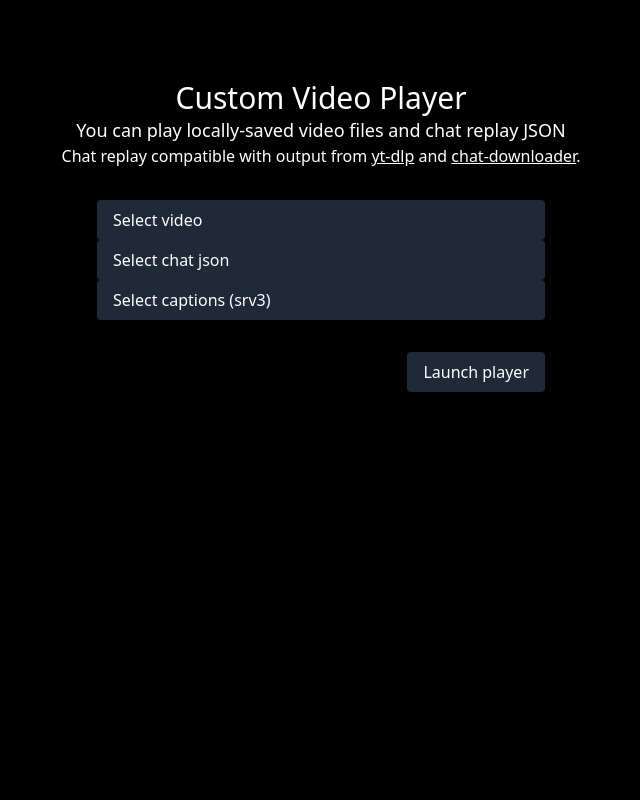
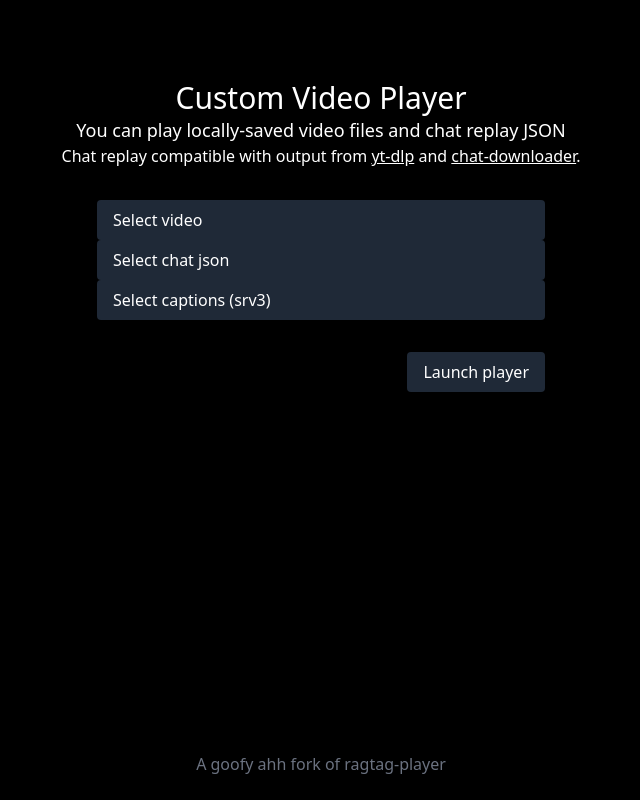
Before and after one commit to pinapelz/ragtag-player-remote, a Next.js app: page / in a window 1280 px wide. Shown: the whole page, without its empty margins (319-959 px from the left). Built offline with nearby package versions, Linux system fonts and the light colour scheme.

Commit message:
update footer message

```diff
--- a/modules/PageBase.tsx
+++ b/modules/PageBase.tsx
@@ -19,28 +19,16 @@ const PageBase = (props: PageBaseProps) => {
       >
         {props.children}
       </div>
-      {/* <div className="mt-6 text-gray-500 text-center">
-        Made with 🍝 by{' '}
+      <div className="py-6 text-center">
         <a
-          href="https://twitter.com/kitsune_cw"
-          className="hover:underline"
-          target="_blank"
-          rel="noreferrer noopener nofollow"
-        >
-          kitsune
-        </a>
-        .
-      </div>
-      <div className="mb-6 text-center">
-        <a
-          href="https://gitlab.com/aonahara/archive-browser"
+          href="https://github.com/pinapelz/ragtag-player-remote"
           className="text-gray-500 hover:underline"
           target="_blank"
           rel="noreferrer noopener nofollow"
         >
-          Source code
+          A goofy ahh fork of ragtag-player
         </a>
-      </div> */}
+      </div>
     </div>
   );
 };
```
